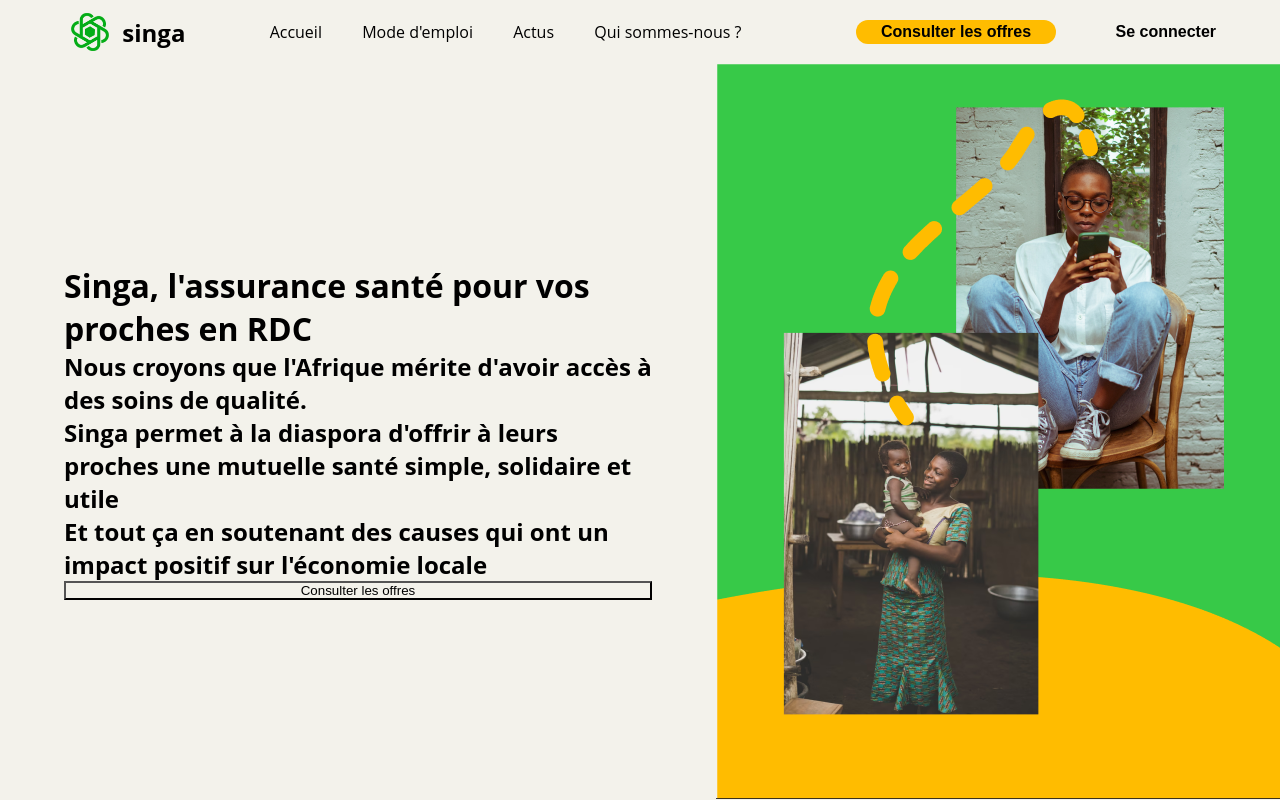
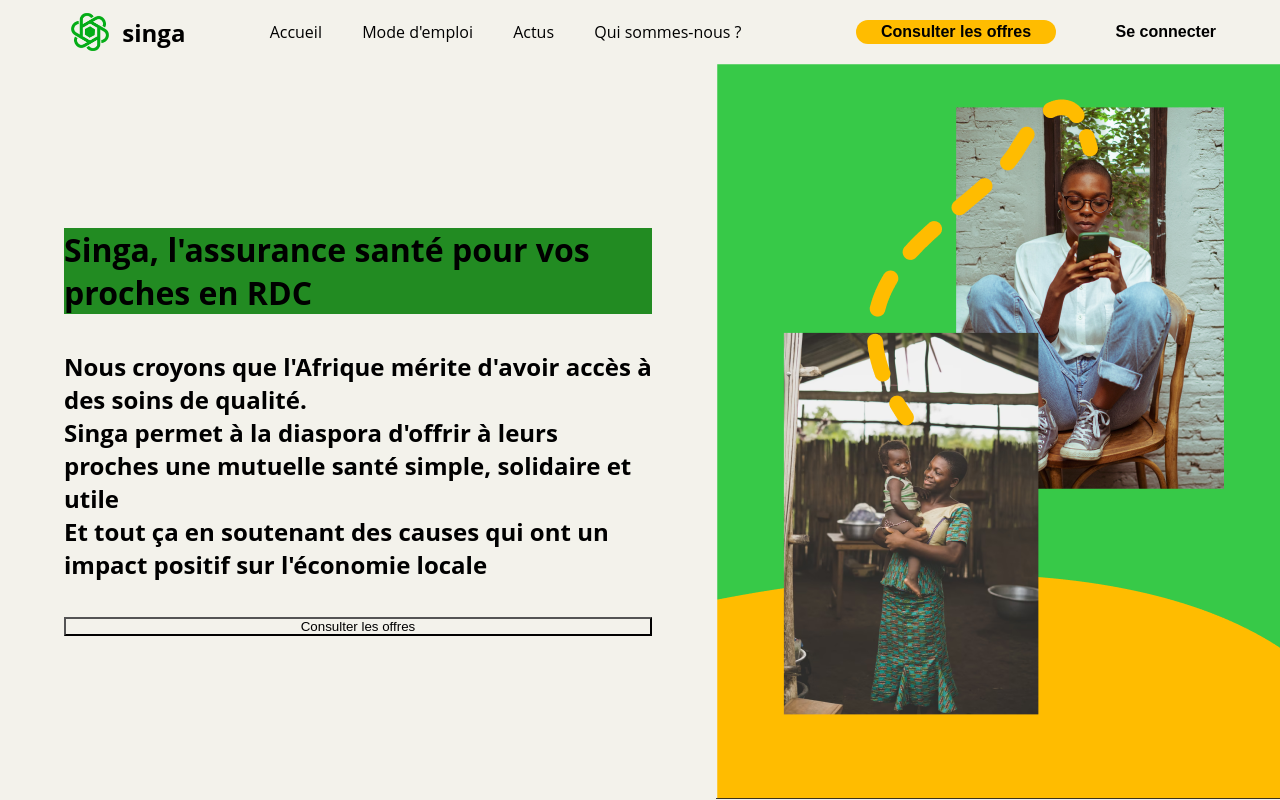
Before and after one commit to WildCodeSchool/paris-0921-project3-my-singa-assurance, a React (Vite) app: page / in a window 1280 px wide. Built offline with nearby package versions, Linux system fonts and the light colour scheme.

Commit message:
work in progress CSS

```diff
--- a/src/components/HomepagePresentation.jsx
+++ b/src/components/HomepagePresentation.jsx
@@ -7,7 +7,7 @@ function HomepagePresentation() {
   return (
     <div className={style.mainContainer}>
       <div className={style.text}>
-        <h1>Singa, l&apos;assurance santé pour vos proches en RDC</h1>
+        <h1 className={style.titre}>Singa, l&apos;assurance santé pour vos proches en RDC</h1>
         <div>
           <p> Nous croyons que l&apos;Afrique mérite d&apos;avoir accès à des soins de qualité.</p>
           <p> Singa permet à la diaspora d&apos;offrir à leurs proches une mutuelle santé simple, solidaire et utile</p>
--- a/src/components/style/HomepagePresentation.module.scss
+++ b/src/components/style/HomepagePresentation.module.scss
@@ -12,6 +12,11 @@
   flex-direction: column;
   justify-content: space-evenly;
   margin: 5%;
+  height: 60vh;
+}
+
+.titre {
+  background-color: forestgreen;
 }
 
 .mainImg {
```
